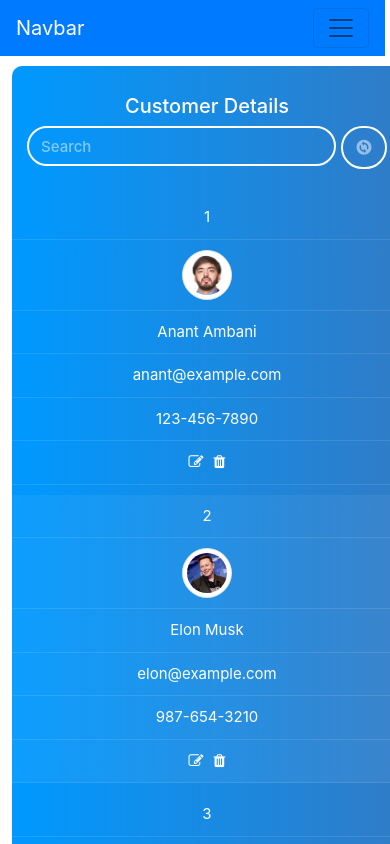
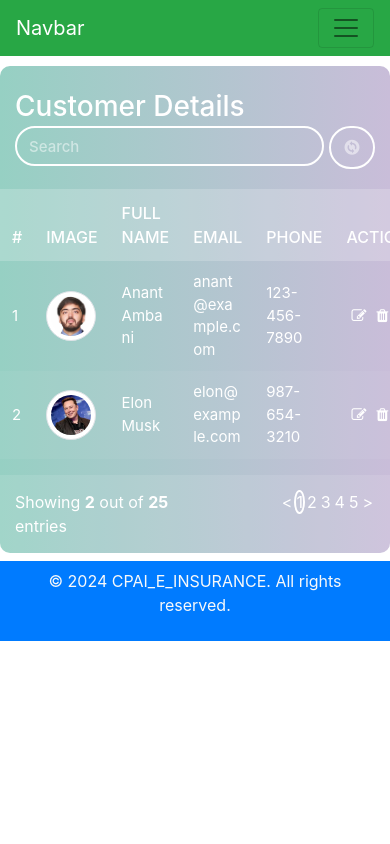
Before and after one commit to mayurpatil96k/CPAI_E-Ensurance, a Vue app: page /CustomerPolicies in a window 390 px wide. Shown: the top 844 px of the page. Built offline with nearby package versions, Linux system fonts and the light colour scheme; what @vueform/vueform would draw is missing.

Commit message:
[Mayur]Fix : fixed Css for header

```diff
--- a/index.html
+++ b/index.html
@@ -29,7 +29,7 @@
     <title>Vite App</title>
   </head>
   <body>
-    <div id="app"></div>
+    <div id="app" style="width: 100%;"></div>
     <script type="module" src="/src/main.ts"></script>
   </body>
 </html>
--- a/src/components/Header.vue
+++ b/src/components/Header.vue
@@ -1,5 +1,5 @@
 <template>
-  <nav class="navbar pr-md-5 navbar-expand-lg navbar-light bg-primary" >
+  <nav class="navbar pr-md-5 navbar-expand-lg navbar-light bg-success" >
     <div class="container-fluid">
       <a class="navbar-brand u-color" href="#">Navbar</a>
       <button
@@ -37,13 +37,13 @@
   color: white !important;
 }
 .navbar {
-  width: 98.8vw;
+  width: 100%;
 }
   .u-color{
     color: white !important;
   }
   .navbar{
-    width:98.8vw;
+    width:100%;
     /* padding :1rem 12rem ; */
 
   }
--- a/src/components/Policies/CustomerPolicies.vue
+++ b/src/components/Policies/CustomerPolicies.vue
@@ -1,6 +1,7 @@
 <script>
 import Header from '../Header.vue'
 import Footer from '../Footer.vue'
+
 export default {
   components: {
     Header,
@@ -21,30 +22,7 @@ export default {
           phone: '987-654-3210',
           image: 'public/ElonMusk.jpeg'
         },
-        {
-          name: 'Elon Musk',
-          email: 'elon@example.com',
-          phone: '987-654-3210',
-          image: 'public/ElonMusk.jpeg'
-        },
-        {
-          name: 'Elon Musk',
-          email: 'elon@example.com',
-          phone: '987-654-3210',
-          image: 'public/ElonMusk.jpeg'
-        },
-        {
-          name: 'Elon Musk',
-          email: 'elon@example.com',
-          phone: '987-654-3210',
-          image: 'public/ElonMusk.jpeg'
-        },
-        {
-          name: 'Elon Musk',
-          email: 'elon@example.com',
-          phone: '987-654-3210',
-          image: 'public/ElonMusk.jpeg'
-        }
+        // Add more customers here if needed
       ],
       totalcustomers: 25,
       searchQuery: ''
@@ -65,21 +43,22 @@ export default {
   }
 }
 </script>
+
 <template>
   <div class="dashboard">
     <Header />
-  <div class="container">
+    <div class="container-fluid">
       <div class="row justify-content-center">
-      <div class="" style="width: 100vw;">
+        <div class="col-12">
           <div class="panel">
             <div class="panel-heading">
-            <div class="row d-flex align-content-center ">
-              <div class="col col-sm-4 col-xs-12">
+              <div class="row d-flex align-content-center">
+                <div class="col-12 col-sm-4">
                   <h4 class="title">Customer Details</h4>
                 </div>
-              <div class="col-sm-9 col-xs-12 text-right">
-                <div class="btn_group">
-                  <input type="text" class="form-control" placeholder="Search" v-model="searchQuery"/>
+                <div class="col-12 col-sm-4 text-right">
+                  <div class="btn_group d-flex justify-content-end">
+                    <input type="text" class="form-control" placeholder="Search" v-model="searchQuery" />
                     <button class="btn btn-default" title="Reload">
                       <i class="mdi mdi-sync-circle" style='font-size:18px'></i>
                     </button>
@@ -103,23 +82,18 @@ export default {
                   <tr v-for="(customer, index) in filteredCustomers" :key="index">
                     <td>{{ index + 1 }}</td>
                     <td>
-                    <img
-                      :src="customer.image"
-                      alt="Customer Image"
-                      class="img-thumbnail customer-icon"
-                    />
+                      <img :src="customer.image" alt="Customer Image" class="img-thumbnail customer-icon" />
                     </td>
-
                     <td>{{ customer.name }}</td>
                     <td>{{ customer.email }}</td>
                     <td>{{ customer.phone }}</td>
                     <td>
                       <ul class="action-list">
                         <li>
-                        <a href="#" data-tip="edit"><i class="fa fa-edit"></i></a>
+                          <a href="#" data-tip="Edit"><i class="fa fa-edit"></i></a>
                         </li>
                         <li>
-                        <a href="#" data-tip="delete"><i class="fa fa-trash"></i></a>
+                          <a href="#" data-tip="Delete"><i class="fa fa-trash"></i></a>
                         </li>
                       </ul>
                     </td>
@@ -129,10 +103,10 @@ export default {
             </div>
             <div class="panel-footer">
               <div class="row">
-              <div class="col col-sm-6 col-xs-6">
-                showing <b>{{ filteredCustomers.length }}</b> out of <b>{{ totalcustomers }}</b> entries
+                <div class="col-6">
+                  Showing <b>{{ filteredCustomers.length }}</b> out of <b>{{ totalcustomers }}</b> entries
                 </div>
-              <div class="col-sm-6 col-xs-6">
+                <div class="col-6">
                   <ul class="pagination hidden-xs pull-right">
                     <li><a href="#">< </a></li>
                     <li class="active"><a href="#">1</a></li>
@@ -154,8 +128,9 @@ export default {
 </template>
 
 <style scoped>
-.container{
-  width:100vw;
+.container-fluid {
+  width: 100vw;
+  padding: 0;
 }
 .customer-icon {
   width: 50px;
@@ -169,12 +144,11 @@ export default {
 }
 .panel {
   margin-top: 10px;
-  background: linear-gradient(to right, #0099ff, #307cc7);
+  background: linear-gradient(to right, #96d0c3, #c9bdd9);
   padding: 0;
   border-radius: 10px;
   border: none;
-  margin-top:10px;
-  width:100vw;
+  width: 100%;
 }
 .panel .panel-heading {
   padding: 20px 15px;
@@ -197,8 +171,8 @@ export default {
   border: 2px solid #fff;
   border-radius: 50px;
   transition: all 0.3s ease 0s;
-  height:43px;
-  margin-left:5px;
+  height: 43px;
+  margin-left: 5px;
 }
 .panel .panel-heading .btn:hover {
   color: #fff;
@@ -207,7 +181,7 @@ export default {
 .panel .panel-heading .form-control {
   color: #fff;
   background-color: transparent;
-  width: 35%;
+  width: 100%;
   height: 40px;
   border: 2px solid #fff;
   border-radius: 20px;
@@ -242,6 +216,7 @@ export default {
   padding: 10px 12px;
   vertical-align: middle;
   border: none;
+  word-break: break-word; /* Ensure long text wraps properly */
 }
 .panel .panel-body .table tbody tr:nth-child(even) {
   background-color: rgba(255, 255, 255, 0.05);
@@ -297,103 +272,28 @@ export default {
 }
 .panel .panel-footer {
   color: #fff;
-  background-color: transparent;
+  background-color: rgba(255, 255, 255, 0.1);
   padding: 15px;
+  border-radius: 0 0 10px 10px;
   border: none;
 }
 .panel .panel-footer .col {
   line-height: 35px;
 }
-.pagination {
+.panel .panel-footer .pagination {
   margin: 0;
 }
-.pagination li a {
+.panel .panel-footer .pagination li a {
   color: #fff;
   background-color: transparent;
   border: 2px solid transparent;
-  font-size: 18px;
-  font-weight: 500;
-  text-align: center;
-  line-height: 31px;
-  width: 35px;
-  height: 35px;
-  padding: 0;
-  margin: 0 3px;
-  border-radius: 50px;
+  border-radius: 50%;
   transition: all 0.3s ease 0s;
 }
-.pagination li a:hover {
-  color: #fff;
-  background-color: transparent;
-  border-color: rgba(255, 255, 255, 0.2);
-}
-.pagination li a:focus,
-.pagination li.active a,
-.pagination li.active a:hover {
+.panel .panel-footer .pagination li:hover a,
+.panel .panel-footer .pagination li.active a {
   color: #fff;
   background-color: transparent;
   border-color: #fff;
 }
-.pagination li:first-child a,
-.pagination li:last-child a {
-  border-radius: 50%;
-}
-
-@media (max-width: 576px) {
-  .panel .panel-heading .title {
-    font-size: 20px;
-    text-align: center;
-  }
-  .panel .panel-heading .form-control {
-
-    width: 100%;
-    margin-bottom: 10px;
-  }
-  .panel .panel-heading .btn_group {
-    text-align: center;
-    display:flex;
-  }
-  .panel .panel-footer .col {
-    text-align: center;
-    margin-bottom: 10px;
-  }
-  .panel .pagination {
-    justify-content: center;
-    display: flex;
-    flex-wrap: wrap;
-  }
-  .panel .pagination li a {
-    width: 25px;
-    height: 25px;
-    line-height: 23px;
-    font-size: 14px;
-  }
-  .panel .panel-body .table {
-    font-size: 12px;
-  }
-  .panel .panel-body .table thead {
-    display: none;
-  }
-  .panel .panel-body .table tbody tr {
-    display: block;
-    margin-bottom: 10px;
-
- }
-  .panel .panel-body .table tbody tr td {
-    display: flex;
-    align-items: center;
-    justify-content: center;
-    padding: 10px;
-    border-bottom: 1px solid rgba(255, 255, 255, 0.1);
-  }
-  .panel .panel-body .table tbody tr td:before {
-    content: attr(data-label);
-    font-weight: bold;
-    text-transform: uppercase;
-  }
-  .panel .panel-body .table tbody tr td:last-child {
-    display: flex;
-    justify-content: center;
-  }
-}
 </style>
```
Lines whose indentation alone changed are shown as unchanged.
